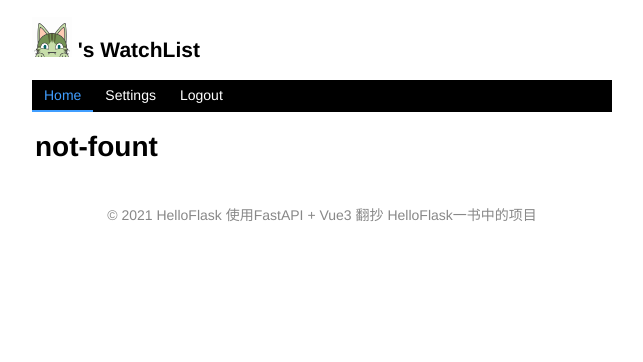
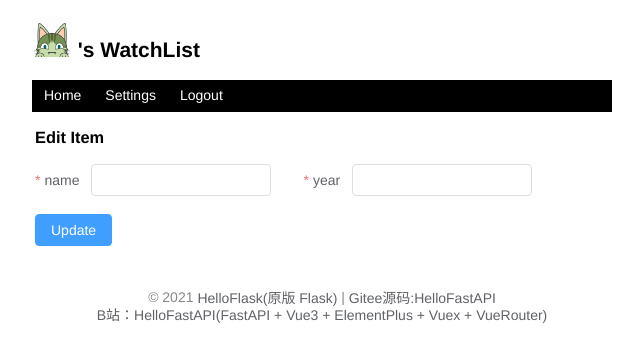
Before and after one commit to zy7y/watch-fastapi, a Vue app in the folder frontend/: page /movie/edit/1 in a window 1280 px wide. Shown: the top 362 px of the page, without its empty margins (318-961 px from the left). Built offline with nearby package versions, Linux system fonts and the light colour scheme; sample sign-in values are in the browser's storage.

Commit message:
feat: 编辑删除功能联调

```diff
--- a/frontend/src/apis/movie.js
+++ b/frontend/src/apis/movie.js
@@ -15,9 +15,9 @@ export function getMovieList() {
 export function addMovie(data) {
   return request({
     url: URL,
-    method: 'post',
-    data: data
-  })
+    method: "post",
+    data: data,
+  });
 }
 
 /**
--- a/frontend/src/components/WatchFoter.vue
+++ b/frontend/src/components/WatchFoter.vue
@@ -3,12 +3,19 @@
 <template>
   <span
     >© 2021
-    <a herf="http://helloflask.com/tutorial/">HelloFlask</a>
-    <a
-      herf="https://space.bilibili.com/438858333/channel/detail?cid=190225&ctype=0"
+    <el-link href="http://helloflask.com/tutorial/" target="_blank"
+      >HelloFlask(原版 Flask)
+    </el-link>
+    |
+    <el-link href="https://gitee.com/zy7y/watch-fastapi.git" target="_blank"
+      >Gitee源码:HelloFastAPI</el-link
     >
-      使用FastAPI + Vue3 翻抄 HelloFlask一书中的项目
-    </a>
+    <el-link
+      href="https://space.bilibili.com/438858333/channel/detail?cid=190225&ctype=0"
+      target="_blank"
+      >B站：HelloFastAPI(FastAPI + Vue3 + ElementPlus + Vuex +
+      VueRouter)</el-link
+    >
   </span>
 </template>
 
--- a/frontend/src/components/WatchHeader.vue
+++ b/frontend/src/components/WatchHeader.vue
@@ -1,7 +1,8 @@
 <script setup>
-import { useRouter } from "vue-router";
+import { useRouter, useRoute } from "vue-router";
 import { useStore } from "vuex";
 import { ElMessage } from "element-plus";
+import { ref } from "vue";
 
 defineProps({
   isLogin: {
@@ -16,6 +17,9 @@ const store = useStore();
 const router = useRouter();
 // 获取到当前项目的所有前端路由
 const currentRouters = router.getRoutes();
+
+// 当前路由对象
+const routes = useRoute();
 
 // 菜单点击事件
 const handleSelect = (index) => {
@@ -32,7 +36,12 @@ const handleSelect = (index) => {
 </script>
 
 <template>
-  <el-menu default-active="/" mode="horizontal" router @select="handleSelect">
+  <el-menu
+    :default-active="routes.path"
+    mode="horizontal"
+    router
+    @select="handleSelect"
+  >
     <el-menu-item index="/">Home</el-menu-item>
     <template v-for="router in currentRouters">
       <template v-if="!isLogin && !router.meta.isLogin && router.meta.isNav">
--- a/frontend/src/router/index.js
+++ b/frontend/src/router/index.js
@@ -32,7 +32,8 @@ const routes = [
     },
   },
   {
-    path: "/edit/:id",
+    path: "/movie/edit/:id",
+    name: "edit",
     props: true,
     component: () => import("@/views/edit.vue"),
   },
--- a/frontend/src/utils/request.js
+++ b/frontend/src/utils/request.js
@@ -1,5 +1,5 @@
 import axios from "axios";
-import {ElMessage} from "element-plus";
+import { ElMessage } from "element-plus";
 
 // 使用 export defalut 就不需要导入时 解包操作 {}
 export function request(config) {
@@ -15,7 +15,7 @@ export function request(config) {
   instance.interceptors.request.use(
     (config) => {
       // 获取token 从浏览器缓存
-      const token = window.localStorage.getItem('token')
+      const token = window.localStorage.getItem("token");
       if (token) {
         config.headers.Authorization = token;
       }
@@ -29,7 +29,7 @@ export function request(config) {
   // 响应
   instance.interceptors.response.use(
     (res) => {
-        ElMessage({
+      ElMessage({
         message: res.data.msg,
         type: "success",
       });
--- a/frontend/src/views/edit.vue
+++ b/frontend/src/views/edit.vue
@@ -1,7 +1,79 @@
-<script setup></script>
+<script setup>
+import { reactive, ref } from "vue";
+
+import { useRoute, useRouter } from "vue-router";
+import { updateMovie } from "@/apis/movie";
+
+const route = useRoute();
+const router = useRouter();
+
+const formInline = reactive({
+  name: route.params.name,
+  year: route.params.year,
+});
+
+const rules = {
+  name: [
+    {
+      required: true,
+      message: "请输入电影名称",
+      trigger: "blur",
+    },
+    {
+      min: 3,
+      message: "Length should 3 ",
+      trigger: "blur",
+    },
+  ],
+  year: [
+    {
+      required: true,
+      message: "请输入电影年份",
+      trigger: "blur",
+    },
+    {
+      min: 4,
+      max: 4,
+      message: "Length should 4 ",
+      trigger: "blur",
+    },
+  ],
+};
+
+const ruleForm = ref(null);
+
+const onSubmit = () => {
+  ruleForm.value.validate((valid) => {
+    if (valid) {
+      updateMovie(route.params.id, formInline)
+        .then((res) => router.push("/"))
+        .catch((err) => console.log(err));
+    } else {
+      return false;
+    }
+  });
+};
+</script>
 
 <template>
-  <h1>edit</h1>
+  <h3>Edit Item</h3>
+  <el-form
+    :inline="true"
+    :model="formInline"
+    class="demo-form-inline"
+    :rules="rules"
+    ref="ruleForm"
+  >
+    <el-form-item label="name" prop="name">
+      <el-input v-model="formInline.name"></el-input>
+    </el-form-item>
+    <el-form-item label="year" prop="year">
+      <el-input v-model="formInline.year"></el-input>
+    </el-form-item>
+    <el-form-item>
+      <el-button type="primary" @click="onSubmit">Update</el-button>
+    </el-form-item>
+  </el-form>
 </template>
 
 <style></style>
--- a/frontend/src/views/list.vue
+++ b/frontend/src/views/list.vue
@@ -1,49 +1,54 @@
 <script setup>
-import { getMovieList, addMovie } from "@/apis/movie";
+import { getMovieList, addMovie, delMovie } from "@/apis/movie";
 import { computed, ref, reactive, onMounted } from "vue";
-import { useStore } from 'vuex'
+import { useStore } from "vuex";
+import { useRouter } from "vue-router";
 
-onMounted(()=>{
-  getMovies
-})
+onMounted(() => {
+  getMovies;
+});
 
 const moves = ref([]);
 
-const store = useStore()
+const store = useStore();
+const router = useRouter();
 
-const isLogin = store.state.token?true:false
+const isLogin = store.state.token ? true : false;
 
 const formInline = reactive({
-  name: '',
-  year: ''
-})
+  name: "",
+  year: "",
+});
 
 const rules = {
-  name: [{
+  name: [
+    {
       required: true,
-            message: '请输入电影名称',
-            trigger: 'blur',
+      message: "请输入电影名称",
+      trigger: "blur",
     },
     {
       min: 3,
-            message: 'Length should 3 ',
-            trigger: 'blur',
-          }],
-  year: [{
+      message: "Length should 3 ",
+      trigger: "blur",
+    },
+  ],
+  year: [
+    {
       required: true,
-            message: '请输入电影年份',
-            trigger: 'blur',
+      message: "请输入电影年份",
+      trigger: "blur",
     },
     {
       min: 4,
       max: 4,
-            message: 'Length should 4 ',
-            trigger: 'blur',
-          }]
-}
+      message: "Length should 4 ",
+      trigger: "blur",
+    },
+  ],
+};
 
-const ruleForm = ref(null)
-
+const ruleForm = ref(null);
 
 // 计算属性
 const imdbSearch = computed(() => {
@@ -56,49 +61,67 @@ const getMovies = getMovieList()
   .then((res) => (moves.value = res))
   .catch((err) => console.log(err));
 
-
-
 const onSubmit = () => {
   ruleForm.value.validate((valid) => {
     if (valid) {
-           addMovie(formInline).then(res => {
+      addMovie(formInline)
+        .then((res) => {
           getMovieList()
             .then((res) => (moves.value = res))
             .catch((err) => console.log(err));
-           }).catch(err => console.log(err))
+        })
+        .catch((err) => console.log(err));
     } else {
-          return false
+      return false;
     }
+  });
+};
+
+const delBtnClick = (id) => {
+  delMovie(id)
+    .then((res) => {
+      getMovieList()
+        .then((res) => (moves.value = res))
+        .catch((err) => console.log(err));
     })
-}
+    .catch((err) => console.log(err));
+};
+
+const editBtnClick = (movie) => {
+  router.push({ name: "edit", params: { ...movie } });
+};
 </script>
 
 <template>
   <p>{{ moves.total }} Titles</p>
-  <telmpat v-show="isLogin">
-    <el-form :inline="true"
+  <template v-if="isLogin">
+    <el-form
+      :inline="true"
       :model="formInline"
       class="demo-form-inline"
-           :rules="rules" ref="ruleForm"
+      :rules="rules"
+      ref="ruleForm"
     >
-    <el-form-item label="name" prop="name" >
-      <el-input v-model="formInline.name" ></el-input>
+      <el-form-item label="name" prop="name">
+        <el-input v-model="formInline.name"></el-input>
       </el-form-item>
       <el-form-item label="year" prop="year">
-      <el-input v-model="formInline.year" ></el-input>
+        <el-input v-model="formInline.year"></el-input>
       </el-form-item>
       <el-form-item>
         <el-button type="primary" @click="onSubmit">Save</el-button>
       </el-form-item>
     </el-form>
-  </telmpat>
+  </template>
   <ul class="movie-list">
     <li v-for="movie in moves.movies">
       {{ movie.name }} - {{ movie.year }}
       <span class="float-right">
         <template v-if="isLogin">
-          <el-button size="mini">edit</el-button>
-          <el-button size="mini">delete</el-button>
+          <el-button size="mini" @click="editBtnClick(movie)">edit</el-button>
+          <el-button size="mini" @click="delBtnClick(movie.id)"
+            >delete</el-button
+          >
         </template>
         <el-button size="mini" class="imdb">
           <a class="imdb" :href="imdbSearch(movie.name)" target="_blank">
--- a/frontend/src/views/not-fount.vue
+++ b/frontend/src/views/not-fount.vue
@@ -1,7 +1,8 @@
 <script setup></script>
 
 <template>
-  <h1>not-fount</h1>
+  <h3>not-fount</h3>
+  <router-link to="/">Go Back</router-link>
 </template>
 
 <style></style>
--- a/frontend/src/views/settings.vue
+++ b/frontend/src/views/settings.vue
@@ -1,33 +1,31 @@
 <script setup>
-
-import {useStore} from 'vuex'
-import { ref } from 'vue'
+import { useStore } from "vuex";
+import { ref } from "vue";
 import { updateUser } from "@/apis/user";
 import { ElMessage } from "element-plus";
 
-const store = useStore()
+const store = useStore();
 
-const nickname = ref(store.state.nickname)
-
+const nickname = ref(store.state.nickname);
 
 const saveBtnClick = () => {
-  updateUser(nickname.value).then(res => {
-    store.commit("changeNickname", nickname.value)
-    window.localStorage.setItem("nickname", nickname.value)
-    ElMessage({
+  updateUser(nickname.value)
+    .then((res) => {
+      store.commit("changeNickname", nickname.value);
+      window.localStorage.setItem("nickname", nickname.value);
+      ElMessage({
         message: "修改成功.",
         type: "success",
       });
-  }).catch(err => console.log(err))
-}
-
+    })
+    .catch((err) => console.log(err));
+};
 </script>
 
 <template>
-  <h3>settings</h3>
+  <h3>Settings</h3>
   Your Name <input v-model="nickname" required="required" />
-  <button @click="saveBtnClick">save</button>
+  <button @click="saveBtnClick" style="margin-left: 3px">save</button>
 </template>
 
-<style scoped>
-</style>
+<style scoped></style>
```
Also changed, not shown: 1 other file (tests, documents, lock files or other folders). Lines whose indentation alone changed are shown as unchanged.
